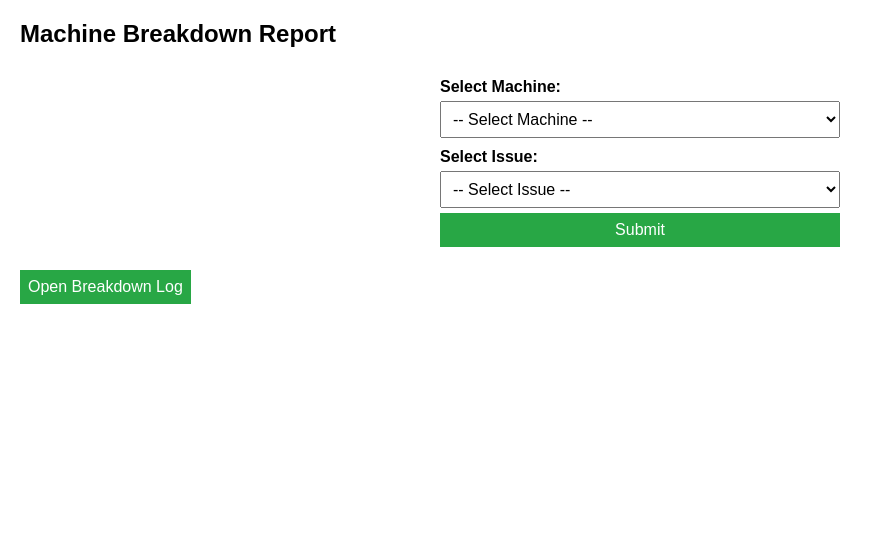
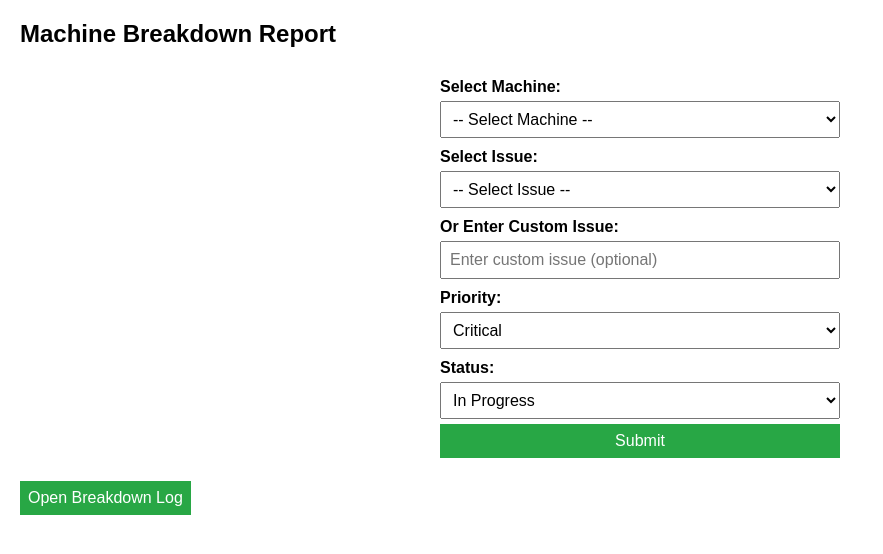
Before and after one commit to aryankhetarpal/Machine-Breakdown-1, a Python web app: template templates/index.html in a window 1280 px wide. Shown: the top 554 px of the page, without its empty margins (0-883 px from the left). Run offline with Jinja, Linux system fonts and the light colour scheme; the template is opened without the code that fills it, so the values that code supplies are empty.

Commit message:
adding more fields

```diff
--- a/templates/index.html
+++ b/templates/index.html
@@ -1,14 +1,14 @@
 <!DOCTYPE html>
 <html lang="en">
 <head>
-  <meta charset="UTF-8">
-  <meta name="viewport" content="width=device-width, initial-scale=1">
+  <meta charset="UTF-8" />
+  <meta name="viewport" content="width=device-width, initial-scale=1" />
   <title>Machine Breakdown Report</title>
   <style>
     body { font-family: Arial, sans-serif; margin: 20px; }
     form { max-width: 400px; margin: auto; display: flex; flex-direction: column; }
     label { margin-top: 10px; font-weight: bold; }
-    select, button { margin-top: 5px; padding: 8px; font-size: 16px; }
+    select, input, button { margin-top: 5px; padding: 8px; font-size: 16px; }
     button { background-color: #28a745; color: white; border: none; cursor: pointer; }
     button:hover { background-color: #218838; }
     #success-message { display: none; color: green; font-weight: bold; text-align: center; margin-top: 10px; }
@@ -16,7 +16,6 @@
 </head>
 
 <body>
-
   <h2>Machine Breakdown Report</h2>
 
   <div id="success-message">Breakdown recorded successfully!</div>
@@ -54,8 +53,8 @@
       <option value="FABBARICA ITALIANA SWGATRICI">FABBARICA ITALIANA SWGATRICI</option>
     </select>
 
-    <label for="issue">Select Issue:</label>
-    <select id="issue" name="issue" required>
+    <label for="issue_dropdown">Select Issue:</label>
+    <select name="issue_dropdown">
       <option value="">-- Select Issue --</option>
       <option value="Oil Spring Problem">Oil Spring Problem</option>
       <option value="Blade Guide Problem">Blade Guide Problem</option>
@@ -69,10 +68,29 @@
       <option value="Spindle Feedback">Spindle Feedback</option>
     </select>
 
+    <label for="issue_text">Or Enter Custom Issue:</label>
+    <input type="text" name="issue_text" placeholder="Enter custom issue (optional)">
+
+    <label for="priority">Priority:</label>
+    <select name="priority" required>
+      <option value="Critical">Critical</option>
+      <option value="High">High</option>
+      <option value="Normal">Normal</option>
+      <option value="Low">Low</option>
+    </select>
+
+    <label for="status">Status:</label>
+    <select name="status" required>
+      <option value="In Progress">In Progress</option>
+      <option value="On Hold">On Hold</option>
+      <option value="Completed">Completed</option>
+      <option value="Pending">Pending</option>
+    </select>
+
     <button type="submit">Submit</button>
   </form>
 
-  <br>
+  <br />
 
   <a href="https://docs.google.com/spreadsheets/d/1G368ctBWJ88OAKQik3Imu-Hzu1PkrCzpYnyuuiCrmXc/edit?usp=sharing" target="_blank">
     <button type="button">Open Breakdown Log</button>
@@ -83,26 +101,31 @@
       e.preventDefault();
 
       const machine = document.getElementById("machine_name").value;
-      const issue = document.getElementById("issue").value;
+      const issueDropdown = document.querySelector('select[name="issue_dropdown"]').value;
+      const issueText = document.querySelector('input[name="issue_text"]').value.trim();
+      const priority = document.querySelector('select[name="priority"]').value;
+      const status = document.querySelector('select[name="status"]').value;
 
-      const url = `https://script.google.com/macros/s/AKfycbzby82UXiHJkWIKpzFvuLgPLC8WxByfp_W0xZbJPuIKqXL_Yg2PlWqfX1riI4xJfpgEoQ/exec?machine=${encodeURIComponent(machine)}&issue=${encodeURIComponent(issue)}`;
+      const finalIssue = issueText !== "" ? issueText : issueDropdown;
+
+      if (!finalIssue) {
+        alert("Please select or enter an issue.");
+        return;
+      }
+
+      const url = `https://script.google.com/macros/s/AKfycbzby82UXiHJkWIKpzFvuLgPLC8WxByfp_W0xZbJPuIKqXL_Yg2PlWqfX1riI4xJfpgEoQ/exec?machine=${encodeURIComponent(machine)}&issue=${encodeURIComponent(finalIssue)}&priority=${encodeURIComponent(priority)}&status=${encodeURIComponent(status)}`;
 
       fetch(url, {
         method: "GET",
         mode: "no-cors"
-      })
-      .then(() => {
-        // Always assume success (since no-cors doesn't allow reading response)
+      }).then(() => {
         document.getElementById("success-message").style.display = "block";
         setTimeout(() => {
           document.getElementById("success-message").style.display = "none";
         }, 3000);
         document.getElementById("breakdownForm").reset();
-      })
-
+      });
     });
   </script>
-
-
 </body>
 </html>
```
Also changed, not shown: 1 other file.
